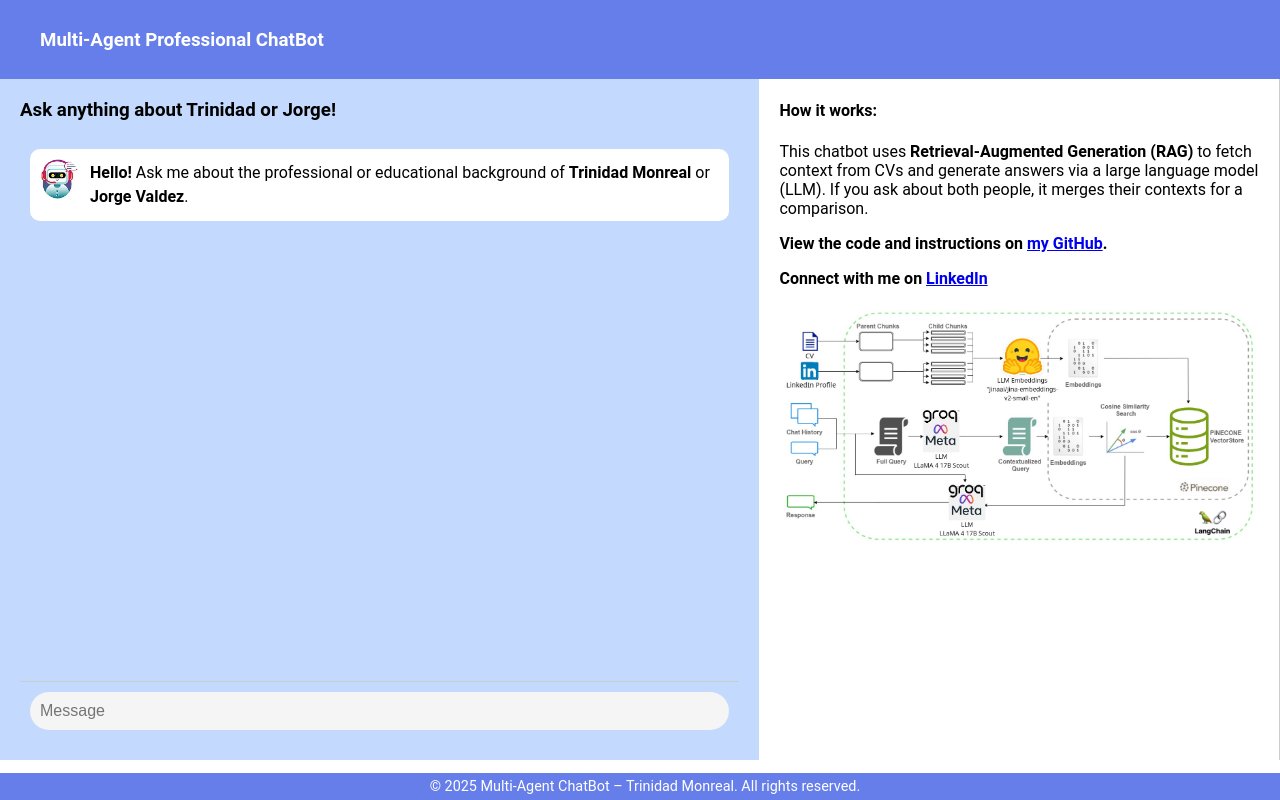
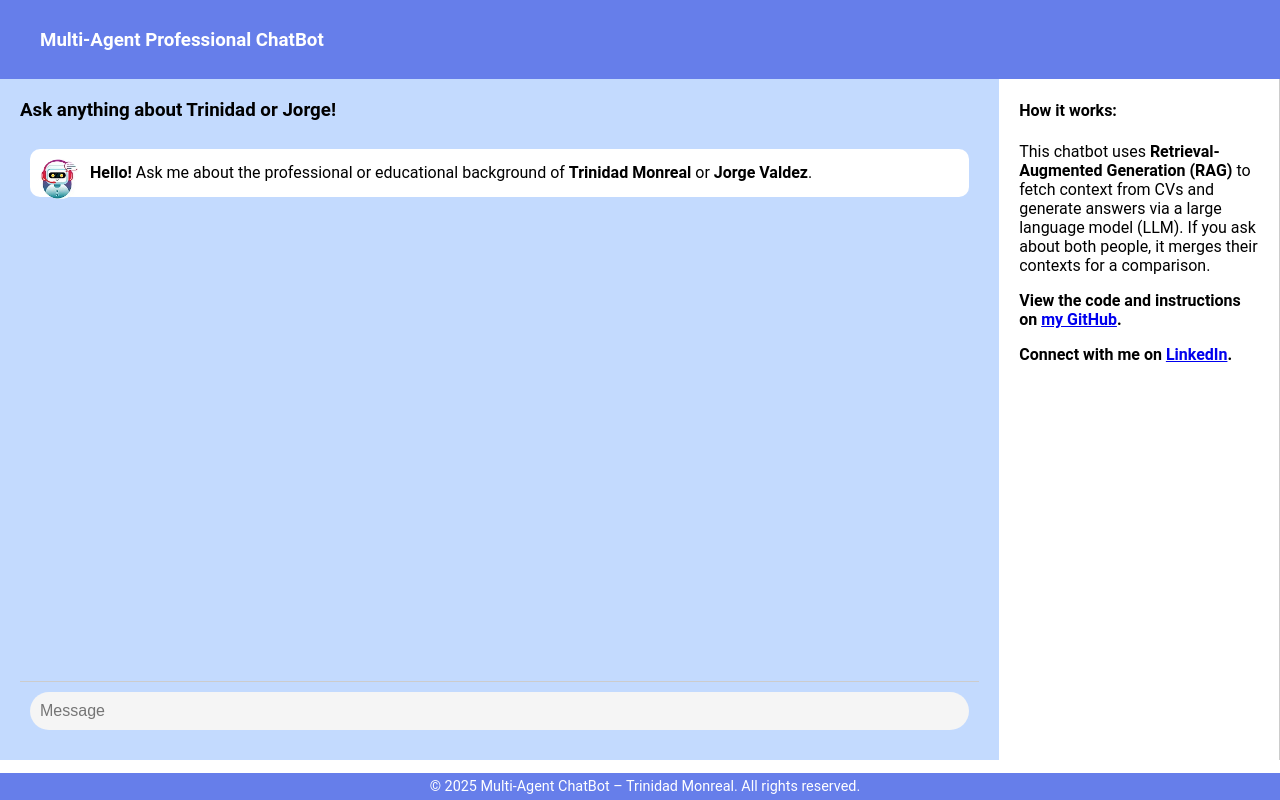
Before and after one commit to tmonreal/multi-agent-chatbot, a Flask app: page / in a window 1280 px wide. Run offline with Flask 3, Linux system fonts and the light colour scheme; some libraries are stand-ins or nearby versions.

Commit message:
app edits and requirements update

```diff
--- a/requirements.txt
+++ b/requirements.txt
@@ -37,6 +37,7 @@
 langchain-tests==0.3.17
 langchain-text-splitters==0.3.8
 langsmith==0.3.28
+Markdown==3.8
 MarkupSafe==3.0.2
 marshmallow==3.26.1
 mpmath==1.3.0
--- a/templates/index.html
+++ b/templates/index.html
@@ -46,14 +46,14 @@
         }
 
         .left-column {
-            width: 40%;
+            width: 20%;
             padding: 20px;
             border-right: 1px solid #ccc;
             overflow-y: auto;
         }
 
         .right-column {
-            width: 60%;
+            width: 80%;
             display: flex;
             flex-direction: column;
             background-color: #c3dafe;
@@ -177,8 +177,7 @@
             <h4><b>How it works:</b></h4>
             <p>This chatbot uses <b>Retrieval-Augmented Generation (RAG)</b> to fetch context from CVs and generate answers via a large language model (LLM). If you ask about both people, it merges their contexts for a comparison.</p>
             <p><b>View the code and instructions on <a href="https://github.com/tmonreal" target="_blank">my GitHub</a>.</b></p>
-            <p><b>Connect with me on <a href="https://www.linkedin.com/in/trinidad-monreal/" target="_blank">LinkedIn</a></b></p>
-            <p><img src="static/diagram.jpg" alt="System Diagram" width="100%"></p>
+            <p><b>Connect with me on <a href="https://www.linkedin.com/in/trinidad-monreal/" target="_blank">LinkedIn</a>.</b></p>
         </div>
     </div>
 
```
Also changed, not shown: static/chatbotdrawio.png (deleted), static/diagram.jpg (deleted).
